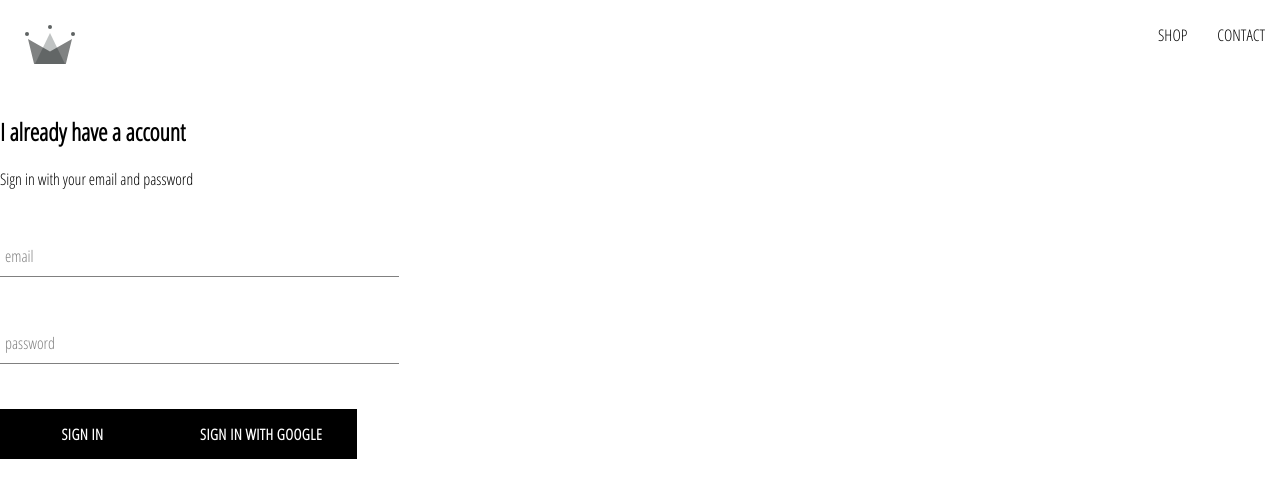
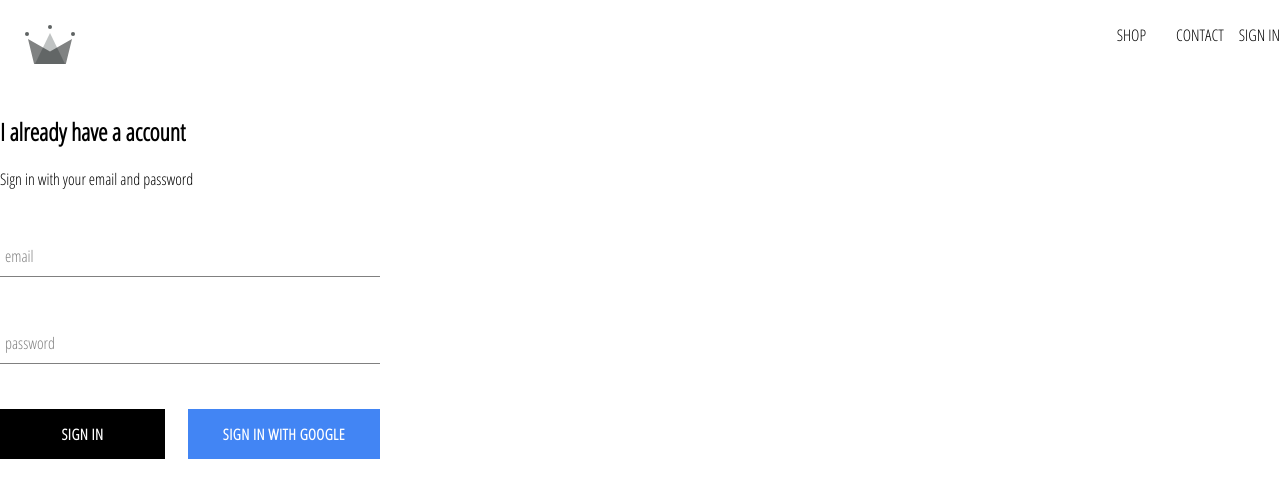
Before and after one commit to sinfonico7/react-e-commerce, a React (Create React App) app: page /signin in a window 1280 px wide. Shown: the top 498 px of the page. Built offline with nearby package versions, Linux system fonts and the light colour scheme; no server answers.

Commit message:
Adding Sign In and Out with google and firebase

```diff
--- a/src/App.css
+++ b/src/App.css
@@ -6,3 +6,7 @@
     text-decoration: none;
     color: black;
 }
+
+*{
+    box-sizing: border-box;
+}
--- a/src/App.js
+++ b/src/App.js
@@ -3,16 +3,40 @@
 import ShopPage from './pages/shop/shop.component';
 import Header   from './components/header/header.component';
 import SignInAndSignUpPage from './pages/sign-in-and-sign-up/sign-in-and-sign-up.component';
+import {auth} from './firebase/firebase.utils';
 
 import './App.css';
 import { Route, Switch } from 'react-router';
 
 
 
-function App() {
+
+class App extends React.Component{
+
+  constructor(props){
+    super(props);
+    this.state = {
+      currentUser : null
+    }
+  }
+
+  unsubscribeFromAuth = null
+
+  componentDidMount(){
+    this.unsubscribeFromAuth = auth.onAuthStateChanged(user => {
+      this.setState({ currentUser : user });
+      console.log(user);
+    })
+  }
+
+  componentWillUnmount(){
+    this.unsubscribeFromAuth();
+  }
+
+  render(){
     return (
       <div>
-      <Header/>
+        <Header currentUser={this.state.currentUser} />
         <Switch>
           <Route exact path='/' component={HomePage}/>
           <Route path='/shop' component={ShopPage}/>
@@ -22,4 +46,7 @@
     );
   }
 
+
+}
+
 export default App;
--- a/src/components/custom-button/custom-button.component.jsx
+++ b/src/components/custom-button/custom-button.component.jsx
@@ -1,7 +1,7 @@
 import React from 'react';
 import './custom-button.styles.scss';
-const CustomButton = ({ children , ...otherProps}) => {
-   return ( <button className='custom-button' {...otherProps}>
+const CustomButton = ({ children, isGoogleSignIn , ...otherProps}) => {
+   return ( <button className={`${isGoogleSignIn ? 'google-sign-in' : '' } custom-button`} {...otherProps}>
         {children}
     </button>)
 }
--- a/src/components/custom-button/custom-button.styles.scss
+++ b/src/components/custom-button/custom-button.styles.scss
@@ -19,4 +19,14 @@
       color: black;
       border: 1px solid black;
     }
+
+    &.google-sign-in{
+      background-color: #4285f4;
+      color: white;
+
+      &:hover{
+        background-color: #357ae8;
+        border: none;
+      }
+    }
   }
--- a/src/components/header/header.component.jsx
+++ b/src/components/header/header.component.jsx
@@ -1,9 +1,10 @@
 import React from 'react';
 import { Link } from 'react-router-dom';
 import { ReactComponent as Logo } from '../../assets/crown.svg';
+import {auth} from '../../firebase/firebase.utils';
 import './header.styles.scss';
 
-const Header = () => (
+const Header = ({currentUser}) => (
     <div className='header'>
         <Link className='logo-container' to='/'>
             <Logo className='logo' />
@@ -15,6 +16,13 @@
             <Link className='option' to='/contact'>
                 CONTACT
             </Link>
+            {
+                currentUser ?
+                <div className='option' onClick={() => auth.signOut()}>SIGN OUT </div>
+                 :
+                <Link to='/signin'>SIGN IN</Link>
+            }
+
         </div>
     </div>
 
--- a/src/components/header/header.styles.scss
+++ b/src/components/header/header.styles.scss
@@ -20,6 +20,7 @@
 
       .option {
         padding: 10px 15px;
+        cursor: pointer;
       }
     }
 
--- a/src/components/sign-in/sign.component.jsx
+++ b/src/components/sign-in/sign.component.jsx
@@ -31,8 +31,11 @@
             <form onSubmit={this.handleSubmit}>
                 <FormInput name='email'   label='email'  type='email'    value={this.state.email}    handleChange={this.handleChange} required />
                 <FormInput name='password' label='password' type='password' value={this.state.password} handleChange={this.handleChange} required />
+            <div className='buttons'>
                 <CustomButton type='submit' > SIGN IN </CustomButton>
-                <CustomButton onClick={signInWithGoogle} > SIGN IN With Google </CustomButton>
+                <CustomButton onClick={signInWithGoogle} isGoogleSignIn> SIGN IN With Google </CustomButton>
+            </div>
+
             </form>
         </div>;
     }
--- a/src/components/sign-in/sign.styles.scss
+++ b/src/components/sign-in/sign.styles.scss
@@ -1,9 +1,14 @@
 .sign-in{
-    width: 30vw;
+    width: 380px;
     display: flex;
     flex-direction: column;
 
     .title{
         margin: 10px 0;
     }
+
+    .buttons{
+        display: flex;
+        justify-content: space-between;
+    }
 }
--- a/src/pages/shop/shop.component.jsx
+++ b/src/pages/shop/shop.component.jsx
@@ -18,7 +18,7 @@
                 {
                     collections.map( ({ id, ...otherCollectionProps }) => (
 
-                        <CollectionPreview key={collections.id} {...otherCollectionProps}  />
+                        <CollectionPreview key={id} {...otherCollectionProps}  />
 
                     )
 
```
Lines whose indentation alone changed are shown as unchanged.
